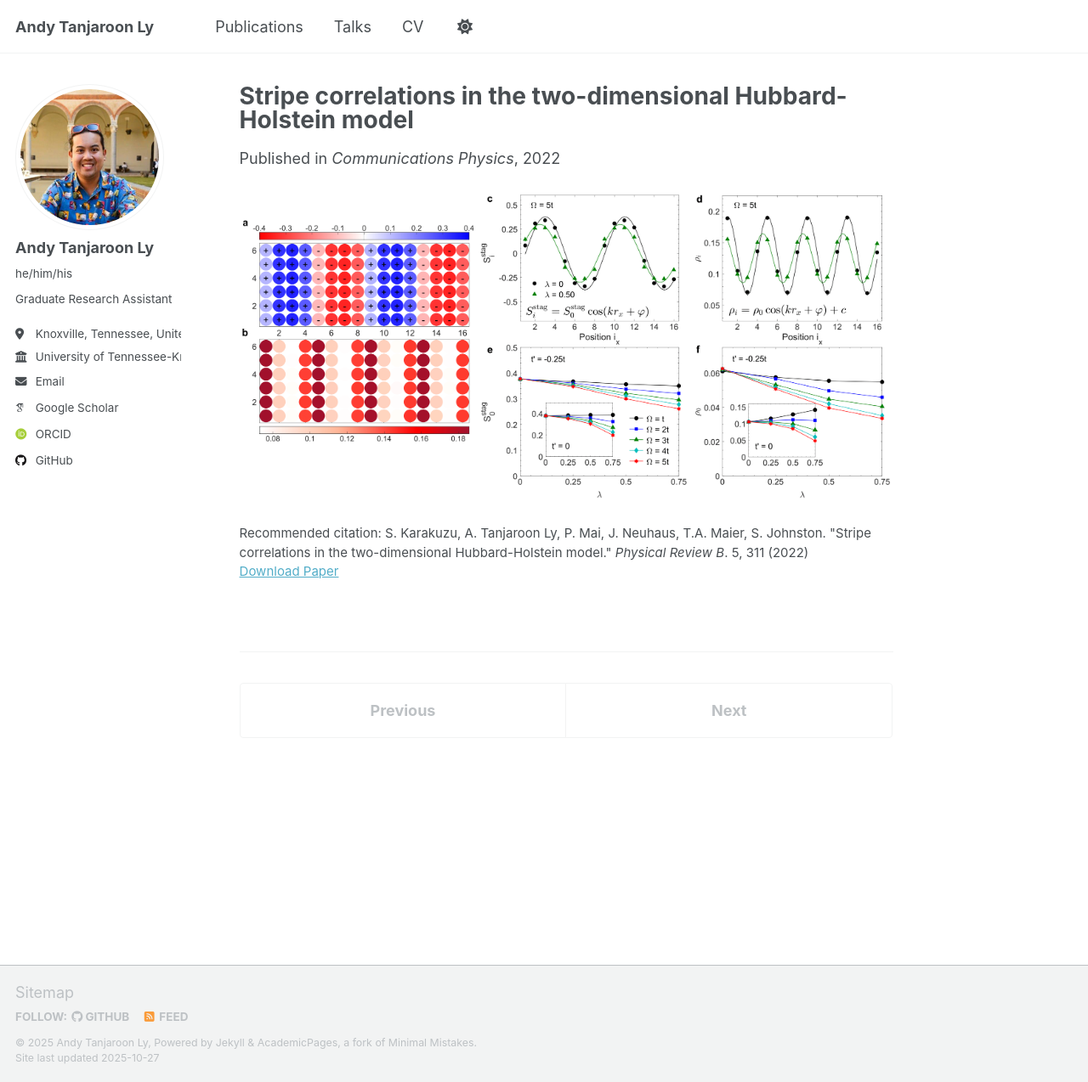
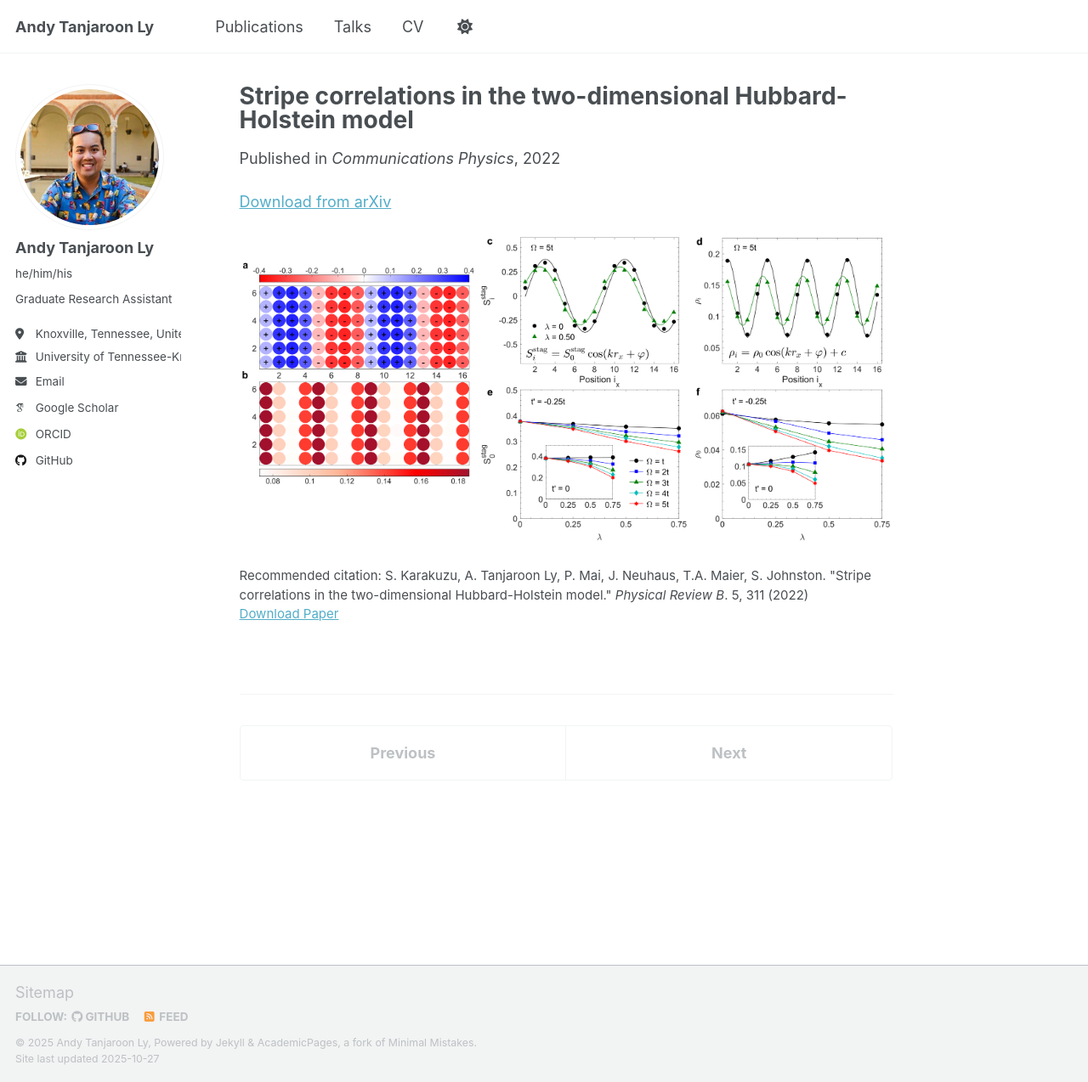
Before and after one commit to atanjaro/atanjaro.github.io, a Jekyll site: the page built from _publications/2022-12-02-stripe.md, in a window 1280 px wide and 1274 px high. Shown: the whole window at 85% size. Built offline with Jekyll 4.4.1, drawn with Linux system fonts in a browser that asks for light colours; some web fonts are replaced; a script that is not in the unit is left out.

Commit message:
Update 2022-12-02-stripe.md

```diff
--- a/_publications/2022-12-02-stripe.md
+++ b/_publications/2022-12-02-stripe.md
@@ -7,7 +7,8 @@ excerpt: ''
 date: 2022-12-02
 venue: 'Communications Physics'
 paperurl: 'https://www.nature.com/articles/s42005-022-01092-x'
-arxivurl: 'https://arxiv.org/abs/2205.15464'
 citation: 'S. Karakuzu, A. Tanjaroon Ly, P. Mai, J. Neuhaus, T.A. Maier, S. Johnston. &quot;Stripe correlations in the two-dimensional Hubbard-Holstein model.&quot; <i>Physical Review B</i>. 5, 311 (2022)'
 ---
+[Download from arXiv](https://arxiv.org/abs/2205.15464)
+
 ![](/images/stripe_fig1.png)
```
